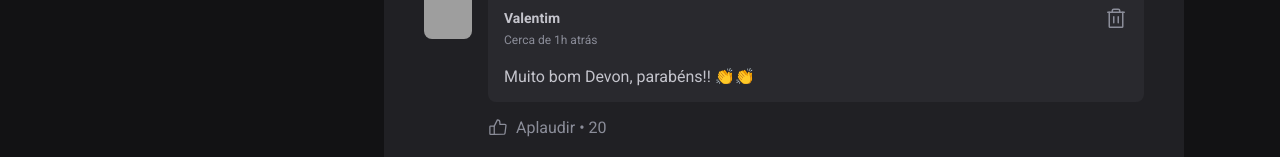
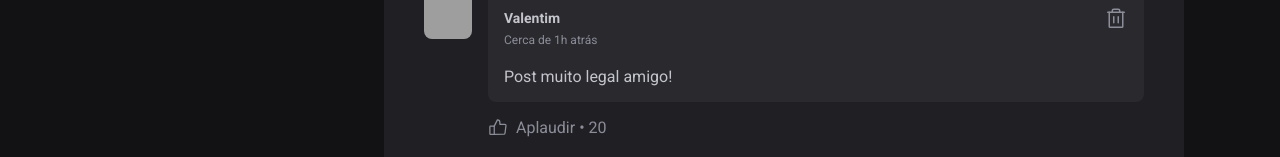
Before and after one commit to valentimm/comment-feed, a React (Vite) app: page / in a window 1280 px wide. Shown: the part 630-787 px from the top of the page. Built offline with nearby package versions, Linux system fonts and the light colour scheme; grey boxes are pictures that could not be loaded.

Commit message:
created the comment feature

```diff
--- a/src/components/Comment.jsx
+++ b/src/components/Comment.jsx
@@ -2,7 +2,7 @@ import { ThumbsUp, Trash } from 'phosphor-react';
 import { Avatar } from './Avatar';
 import styles from './Comment.module.css';
 
-export function Comment () {
+export function Comment ({content}) {
   return (
     <div className={styles.comment}>
         <Avatar hasBorder={false} src="https://github.com/valentimm.png" />
@@ -17,7 +17,7 @@ export function Comment () {
                 <Trash size={24}/>
               </button>
             </header>
-            <p>Muito bom Devon, parabéns!! 👏👏</p>
+            <p>{content}</p>
           </div>
           <footer>
             <button>
--- a/src/components/Post.jsx
+++ b/src/components/Post.jsx
@@ -11,10 +11,10 @@ import { Avatar } from './Avatar';
 export function Post ({author, publishedAt, content}) {
 
   const [comments, setComments] = useState ([
-    1,
-    2,
+   'Post muito legal amigo!'
+  ])
 
-  ])
+  const [newCommentText, setNewCommentText] = useState ('')
 
   const publishedAtDateFormatted = format(publishedAt, "d 'de' LLLL 'às' HH:mm'h'", {
     locale: ptBr}
@@ -28,7 +28,14 @@ export function Post ({author, publishedAt, content}) {
   function handleCreateNewComment (){
     event.preventDefault();
 
-    setComments([...comments, comments.length + 1])
+    const newCommentText =  event.target.comment.value;
+
+    setComments([...comments, newCommentText]);
+    setNewCommentText('');
+  }
+
+  function handleCreateNewCommentChange () {
+    setNewCommentText(event.target.value);
   }
 
   return (
@@ -59,14 +66,20 @@ export function Post ({author, publishedAt, content}) {
 
       <form onSubmit={handleCreateNewComment} className={styles.commentForm}>
         <strong>Deixe seu feedback</strong>
-          <textarea placeholder="Escreva um comentário..." />
+
+          <textarea
+            name="comment"
+            placeholder="Escreva um comentário..."
+            onChange={handleCreateNewCommentChange}
+            value={newCommentText}
+          />
           <footer>
             <button type="submit">Publicar</button>
           </footer>
       </form>
       <div className={styles.commentList}>
         {comments.map(comment => {
-          return <Comment />
+          return <Comment content={comment}/>
         })}
       </div>
     </article>
```
